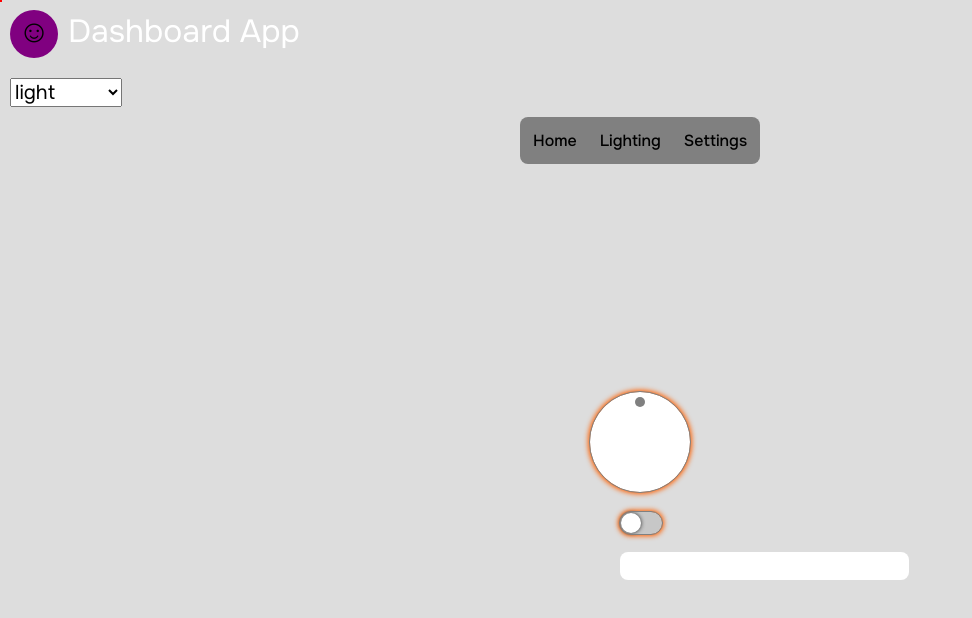
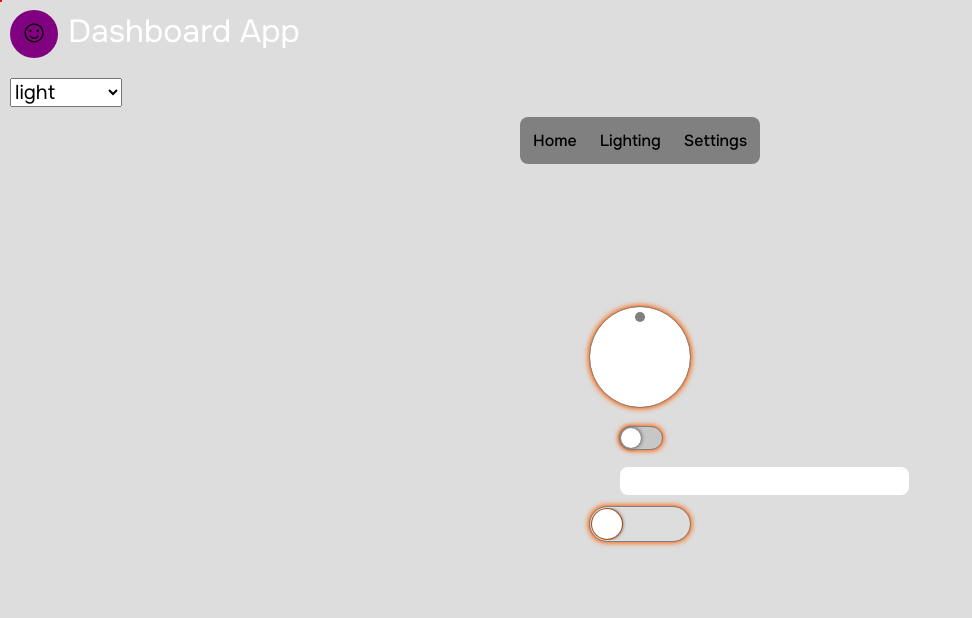
Before and after one commit to rserdah/smart-dash, a React (Vite) app: page / in a window 1280 px wide. Shown: the top 618 px of the page, without its empty margins (0-972 px from the left). Built offline with nearby package versions, Linux system fonts and the light colour scheme.

Commit message:
InputSlider, useDrag hook, etc.
- Added an input slider component
- Added a useDrag hook for components that need to add a pointer move event to the window and then remove it when the drag stops
- Added htmlFor to the ToggleButtonGroup for safety

```diff
--- a/src/App.tsx
+++ b/src/App.tsx
@@ -11,6 +11,7 @@ import ToggleSwitch from './components/input/ToggleSwitch';
 import Keyboard from './components/input/Keyboard';
 import InputText from './components/input/InputText';
 import ToggleButtonGroup from './components/input/ToggleButtonGroup';
+import InputLinearSlider from './components/input/InputLinearSlider';
 
 interface AppProps extends PropsWithChildren {
 }
@@ -69,6 +70,9 @@ export default function App(props: AppProps) {
                 <ToggleSwitch />
                 {/* <Keyboard /> */}
                 <InputText />
+                <InputLinearSlider />
+
+                <div css={css`margin-bottom: 100px;`}></div>
             </AppCenterBox>
 
             <AppLowerBox>
--- a/src/components/input/InputKnob.tsx
+++ b/src/components/input/InputKnob.tsx
@@ -1,6 +1,7 @@
 /** @jsxImportSource @emotion/react */
 import React, { useState, useRef, useEffect } from 'react';
 import styled from '@emotion/styled';
+import { useDrag } from '@/hooks/useDrag';
 
 interface InputKnobProps extends React.InputHTMLAttributes<HTMLInputElement> {
 }
@@ -104,19 +105,7 @@ export default function InputKnob(props: InputKnobProps) {
 
     const normalizeVector = (v: Vector) => scaleVector(v, 1 / magnitude(v));
 
-    const onMouseMove = (e: MouseEvent) => {
-        const newDragX = e.clientX;
-        const newDragY = e.clientY;
-        setDragX(newDragX);
-        setDragY(newDragY);
-    };
-
-    const onMouseUp = (e: MouseEvent) => {
-        window.removeEventListener('mousemove', onMouseMove);
-        window.removeEventListener('mouseup', onMouseUp);
-    };
-
-    const onMouseDown = (e: React.MouseEvent<HTMLDivElement>) => {
+    const onDragStart = (e: PointerEvent) => {
         // Prevent user from selecting text when dragging
         e.preventDefault();
 
@@ -154,10 +143,19 @@ export default function InputKnob(props: InputKnobProps) {
         setCenterX(newCenterX);
         setCenterY(newCenterY);
         setRotOffset(angle);
+    };
 
-        window.addEventListener('mousemove', onMouseMove);
-        window.addEventListener('mouseup', onMouseUp);
+    const onDrag = (e: PointerEvent, info: { dx: number; dy: number }) => {
+        const newDragX = e.clientX;
+        const newDragY = e.clientY;
+        setDragX(newDragX);
+        setDragY(newDragY);
     };
+
+    const onDragEnd = (e: PointerEvent) => {
+    };
+
+    const drag = useDrag({ onDragStart, onDrag, onDragEnd });
 
     return (
         <InputKnobBox>
@@ -165,7 +163,8 @@ export default function InputKnob(props: InputKnobProps) {
                 ref={handleRef}
                 className='input-knob__handle'
                 style={{ transform: `rotate(${rot}deg)` }}
-                onMouseDown={onMouseDown}
+                // onMouseDown={onMouseDown}
+                {...drag}
             >
                 <InputKnobIndicator />
             </InputKnobHandle>
--- /dev/null
+++ b/src/components/input/InputLinearSlider.tsx
@@ -0,0 +1,160 @@
+/** @jsxImportSource @emotion/react */
+import React, { useState, useRef, useEffect } from 'react';
+import styled from '@emotion/styled';
+import { css } from '@emotion/react';
+import { useDrag } from '@/hooks/useDrag';
+
+interface InputLinearSliderProps extends React.InputHTMLAttributes<HTMLInputElement> {
+    range?: [number, number],
+    clampRange?: [number, number],
+    sliderWidthPx?: number,
+}
+
+interface Vector {
+    x: number,
+    y: number,
+}
+
+// Modified from ChatGPT
+function mapRange(
+    value: number,
+    inMin: number,
+    inMax: number,
+    outMin: number = 0,
+    outMax: number = 1
+) {
+    // Normalize first (makes it from 0 to 1)
+    const normalized = (value - inMin) / (inMax - inMin);
+
+    // Then just multiply by the output range (adding the min so it doesn't go below the min)
+    return outMin + normalized * (outMax - outMin);
+}
+
+const sliderHeightPx = 30;
+const progressBarPadPx = 1;
+
+const InputLinearSliderBox = styled.div<{ $sliderWidthPx: number }>`
+    --input-slider-width: ${p => p.$sliderWidthPx}px;
+    --slider-height: ${sliderHeightPx}px;
+    box-sizing: border-box;
+    position: relative;
+    height: var(--slider-height);
+`;
+
+const Gutter = styled.div`
+    box-sizing: border-box;
+    position: relative;
+    display: flex;
+    padding: 1px;
+    width: var(--input-slider-width);
+    border-radius: 999px;
+    outline: 1px solid var(--input-border-color);
+    box-shadow: 0px 0px 5px 2px var(--primary-color);
+    transition: all 0.25s ease;
+`;
+
+const GutterClip = styled.div`
+    box-sizing: border-box;
+    position: relative;
+    display: flex;
+    flex: 1;
+    border-radius: 999px;
+    overflow: hidden;
+`;
+const ProgressBar = styled.div<{ $pixelWidth: number }>`
+    box-sizing: border-box;
+    position: relative;
+    display: flex;
+    padding: ${progressBarPadPx}px;
+    width: ${p => `${p.$pixelWidth}px`};
+    min-width: ${sliderHeightPx + progressBarPadPx + progressBarPadPx}px;
+    border-radius: 999px;
+    /* background: linear-gradient(135deg, var(--primary-color), color-mix(in srgb, var(--primary-color), white)); */
+    background: var(--primary-color);
+`;
+
+const InputLinearSliderHandle = styled.div`
+    margin-left: auto;
+    width: var(--slider-height);
+    min-width: var(--slider-height);
+    max-width: var(--slider-height);
+    height: var(--slider-height);
+    min-height: var(--slider-height);
+    max-height: var(--slider-height);
+    border-radius: 999px;
+    background: var(--input-handle-color);
+    box-shadow: 0px 0px 4px 0px #232323;
+    transition: all 0.25s ease;
+`;
+
+export default function InputLinearSlider(props: InputLinearSliderProps) {
+    const [value, setValue] = useState<number>(0);
+    const [styleValue, setStyleValue] = useState<number>(0); // The slider can't go all the way to 0 or else the drag will be messed up (and can't just clamp it with max-width)
+    const [dragX, setDragX] = useState<number>(0);
+    const [dragY, setDragY] = useState<number>(0);
+
+    const gutterRef = useRef<HTMLDivElement | null>(null);
+    const handleRef = useRef<HTMLDivElement | null>(null);
+
+    // The actual input value is going to be based on the style/visual value because the visual range of the slider has restrictions (the handle can't go further down than the width of it or else it will go off of the slider gutter)
+    useEffect(() => {
+        let newValue = 0;
+        const visualMinPx = (sliderHeightPx + progressBarPadPx + progressBarPadPx);
+        const visualMaxPx = props.sliderWidthPx ?? 100;
+
+        newValue = mapRange(styleValue, visualMinPx, visualMaxPx, 0, 100);
+
+        setValue(newValue);
+    }, [styleValue]);
+
+    const onDragStart = (e: PointerEvent) => {
+        // // Prevent user from selecting text when dragging
+        // e.preventDefault();
+
+        // const rect: DOMRect | undefined = handleRef!.current?.getBoundingClientRect();
+        // const newCenterX = rect!.x + rect!.width / 2;
+        // const newCenterY = rect!.y + rect!.height / 2;
+
+        // const startDragX = e.clientX;
+        // const startDragY = e.clientY;
+    };
+
+    const onDrag = (e: PointerEvent, info: { dx: number; dy: number }) => {
+        setStyleValue(v => {
+            let newStyleValue = v + info.dx;
+
+            // Clamp the value to the visual minimum of the slider (visual miniumum meaning the lowest that the slider handle can go; which will effectively subtract from the full range of values (i.e. if the slider handle is 32px circle, then the new range would be from 32px to <the slider width>))
+            // Pixel values are used because percents will cause it to misalign with the user's drag
+            const visualMinPx = (sliderHeightPx + progressBarPadPx + progressBarPadPx);
+            const visualMaxPx = props.sliderWidthPx ?? 100;
+
+            newStyleValue = Math.min(Math.max(newStyleValue, visualMinPx), visualMaxPx);
+
+            // Since the visual range of the slider has restrictions (the handle can't go further down than the width of it or else it will go off of the slider gutter), the actual value is going to be based on the style/visual value
+            // The actual input value will be set using a useEffect based on the style value
+
+            return newStyleValue;
+        });
+    };
+
+    const onDragEnd = (e: PointerEvent) => {
+    };
+
+    const drag = useDrag({ onDragStart, onDrag, onDragEnd });
+
+    return (
+        <InputLinearSliderBox $sliderWidthPx={props.sliderWidthPx ?? 100}>
+            <Gutter ref={gutterRef}>
+                <GutterClip {...drag}>
+                    <ProgressBar $pixelWidth={styleValue}>
+                        <InputLinearSliderHandle
+                            ref={handleRef}
+                            // onMouseDown={onMouseDown}
+                        >
+                        </InputLinearSliderHandle>
+                    </ProgressBar>
+                </GutterClip>
+            </Gutter>
+        </InputLinearSliderBox>
+    )
+}
--- a/src/components/input/ToggleButtonGroup.tsx
+++ b/src/components/input/ToggleButtonGroup.tsx
@@ -62,8 +62,6 @@ export default function ToggleButtonGroup(props: ToggleButtonGroupProps) {
         if(!controlled) _setValue(value);
 
         props.onChange?.(value);
-
-        console.log(value);
     };
 
     return (
@@ -73,9 +71,15 @@ export default function ToggleButtonGroup(props: ToggleButtonGroupProps) {
                     // Since label is clickable and will trigger the onChange, the custom visual needs to be a child of label, but does not need any interactability
                     <ToggleButton
                         key={`toggle_button_group_option_${o.label}_${o.value}`}
+                        htmlFor={props.name}
                         $active={value == o.value}
                     >
-                        <RadioInput type='radio' name={props.name} value={o.value} onChange={e => onChange(o.value)} />
+                        <RadioInput
+                            type='radio'
+                            name={props.name}
+                            value={o.value}
+                            onChange={e => onChange(o.value)}
+                        />
 
                         {o.label}
                     </ToggleButton>
--- /dev/null
+++ b/src/hooks/useDrag.ts
@@ -0,0 +1,48 @@
+// From ChatGPT
+import { useRef, useCallback } from 'react';
+
+export type DragCallbacks = {
+    onDragStart?: (event: PointerEvent) => void;
+    onDrag?: (event: PointerEvent, info: { dx: number; dy: number }) => void;
+    onDragEnd?: (event: PointerEvent) => void;
+};
+
+export function useDrag({ onDragStart, onDrag, onDragEnd }: DragCallbacks) {
+    const last = useRef<{ x: number; y: number } | null>(null);
+
+    const onPointerDown = useCallback((e: React.PointerEvent) => {
+        e.preventDefault();
+        (e.target as HTMLElement).setPointerCapture(e.pointerId);
+
+        // starting point
+        last.current = { x: e.clientX, y: e.clientY };
+
+        // fire start callback
+        onDragStart?.(e.nativeEvent);
+
+        const handleMove = (ev: PointerEvent) => {
+            if (!last.current) return;
+
+            const dx = ev.clientX - last.current.x;
+            const dy = ev.clientY - last.current.y;
+
+            last.current = { x: ev.clientX, y: ev.clientY };
+
+            onDrag?.(ev, { dx, dy });
+        };
+
+        const handleUp = (ev: PointerEvent) => {
+            last.current = null;
+
+            window.removeEventListener('pointermove', handleMove);
+            window.removeEventListener('pointerup', handleUp);
+
+            onDragEnd?.(ev);
+        };
+
+        window.addEventListener('pointermove', handleMove);
+        window.addEventListener('pointerup', handleUp);
+    }, [onDragStart, onDrag, onDragEnd]);
+
+    return { onPointerDown };
+}
```
